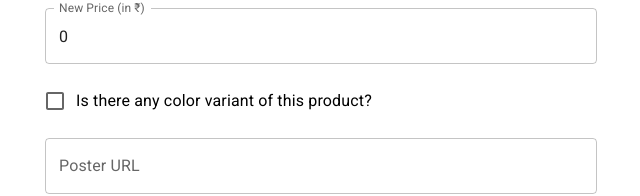
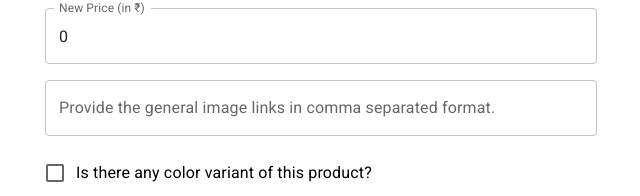
Before and after one commit to PankajkandpalL/Myhours, a Next.js app: page /admin/products in a window 1280 px wide. Shown: the part 288-484 px from the top of the page, without its empty margins (319-959 px from the left). Built offline with nearby package versions, Linux system fonts and the light colour scheme; no server answers; the database is empty.

Commit message:
completed page for posting data

```diff
--- a/pages/admin/products.jsx
+++ b/pages/admin/products.jsx
@@ -27,6 +27,7 @@ const initData = {
 	hasColor: false,
 	colors: [],
 	imagesByColors: [],
+	generalImages: [],
 	poster: "",
 	description: [],
 	ingredients: [],
@@ -91,11 +92,18 @@ const AddProduct = ({ categoriesData: categories, offersData: offers }) => {
 		}));
 	};
 
+	const pushGeneralImages = (images) => {
+		setProductData((prev) => ({
+			...prev,
+			generalImages: images,
+		}));
+	};
+
 	const postProductData = async () => {
 		let res = await axios.post(`${BASE_API_URL}/product/post`, productData);
+		console.log(res);
 		if (res.status === 201) {
 			alert("product added successfully!");
-			console.log(res);
 			setProductData(initData);
 		} else {
 			alert("some data is missing, please fill all the essential details!");
@@ -106,9 +114,9 @@ const AddProduct = ({ categoriesData: categories, offersData: offers }) => {
 		setColor("");
 	}, [productData.imagesByColors]);
 
-	// useEffect(() => {
-	// 	console.log(productData);
-	// }, [productData]);
+	useEffect(() => {
+		console.log(productData);
+	}, [productData]);
 
 	return (
 		<Container maxWidth="sm">
@@ -126,8 +134,11 @@ const AddProduct = ({ categoriesData: categories, offersData: offers }) => {
 				<Autocomplete
 					options={categories.map((c) => c.category.toUpperCase())}
 					freeSolo
-					// label="Category"
-					// name="category"
+					label="Category"
+					name="category"
+					onChange={(e, newValue) => {
+						handleChange({ target: { name: "category", value: newValue } });
+					}}
 					// variant="outlined"
 					renderInput={(params) => (
 						<TextField
@@ -136,7 +147,7 @@ const AddProduct = ({ categoriesData: categories, offersData: offers }) => {
 							label="Category"
 							name="category"
 							value={productData.category}
-							onChange={handleChange}
+							// onChange={handleChange}
 						/>
 					)}
 				/>
@@ -157,6 +168,19 @@ const AddProduct = ({ categoriesData: categories, offersData: offers }) => {
 					onChange={handleChange}
 				/>
 
+				{/* General images */}
+
+				<TextField
+					label="Provide the general image links in comma separated format."
+					onKeyDown={(e) => {
+						if (e.key === "Enter") {
+							if (e.target.value.length > 0) {
+								let images = e.target.value.split(",");
+								pushGeneralImages(images);
+							}
+						}
+					}}
+				/>
 				<FormGroup>
 					<FormControlLabel
 						control={
```
